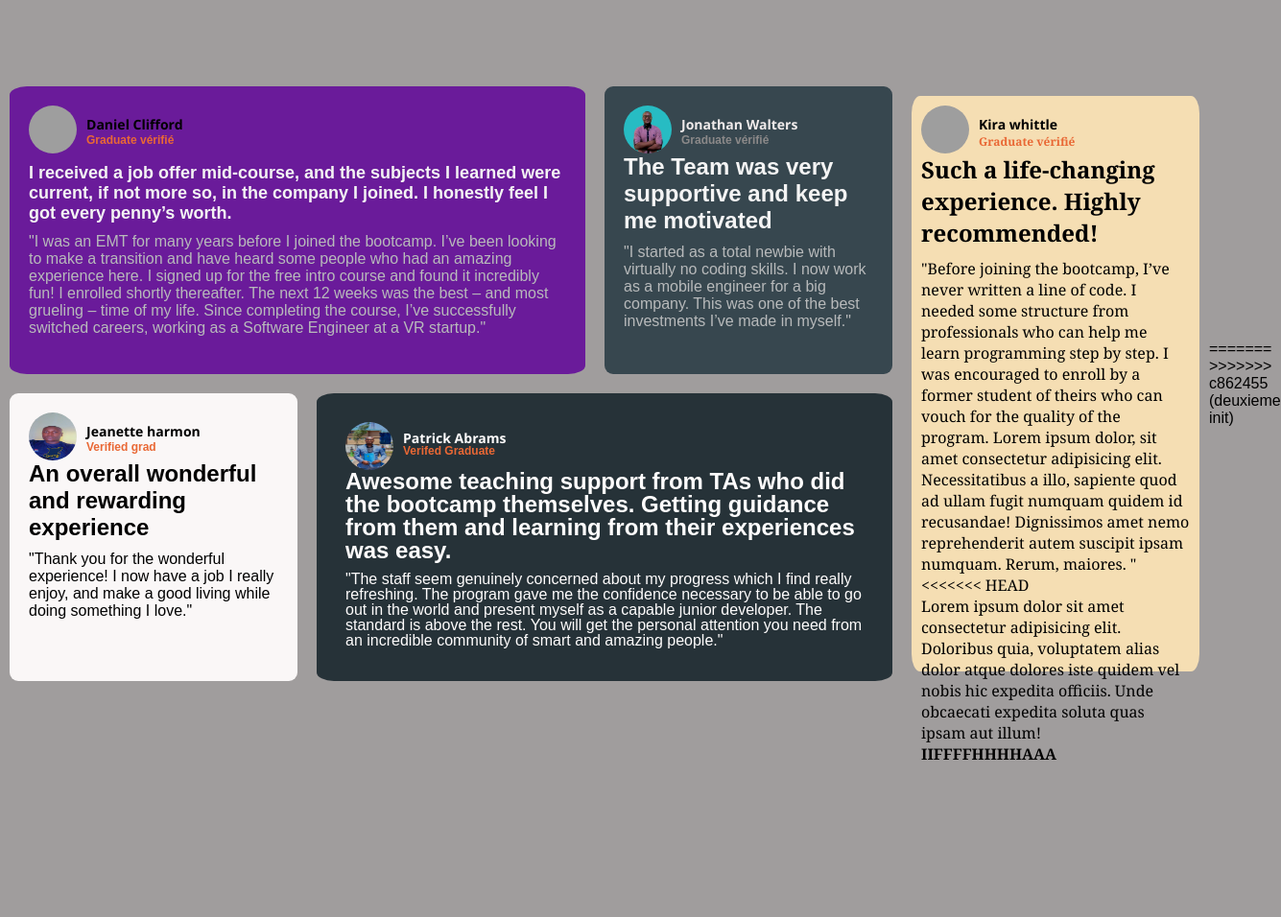
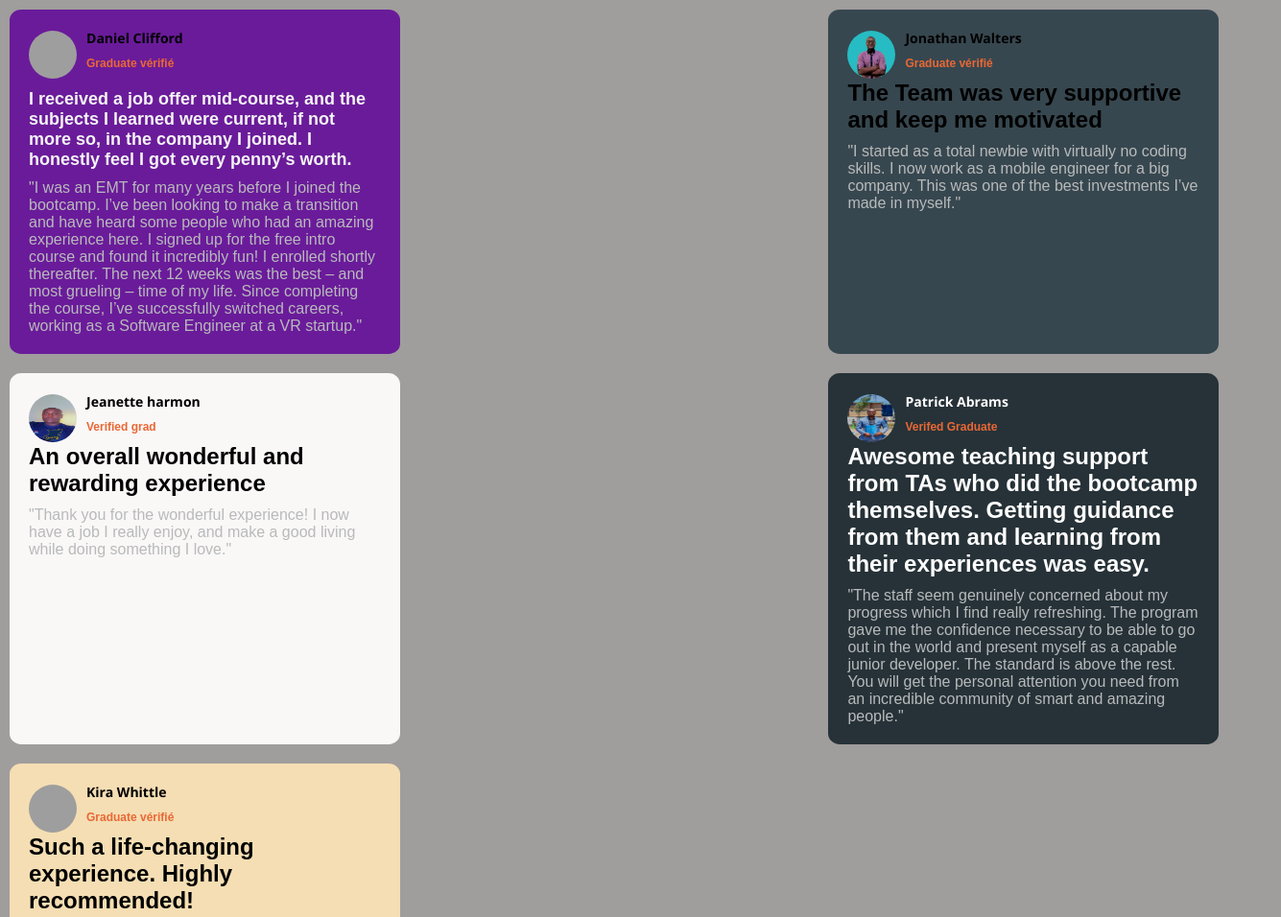
Before and after one commit to Patientkom97/AGENCEMENT, a plain HTML site: page index.html in a window 1280 px wide. Shown: the top 956 px of the page at 96% size, 1335 px wide, since content can reach past the window. Before the commit the page ends 800 px from the top, so only its background shows below. Drawn offline with Linux system fonts and the light colour scheme; grey boxes are pictures that could not be loaded.

Commit message:
Troisième commit

```diff
--- a/index.html
+++ b/index.html
@@ -7,8 +7,6 @@
     <link rel="stylesheet" href="style.css">
 </head>
 <body>
-
-
     <main>
         <div class="CONT1">
             <div class="BOX1">
@@ -18,13 +16,11 @@
                         <h3>Daniel Clifford</h3>
                         <h4>Graduate vérifié</h4>
                     </div>
-
                 </div>
-
                 <h2 class="PARAG1"><strong>I received a job offer mid-course, and the subjects I learned were current, if not more so, in the company I joined. I honestly feel I got every penny’s worth.</strong></h2>
                 <p>"I was an EMT for many years before I joined the bootcamp. I’ve been looking to make a transition and have heard some people who had an amazing experience here. I signed up for the free intro course and found it incredibly fun! I enrolled shortly thereafter. The next 12 weeks was the best – and most grueling – time of my life. Since completing the course, I’ve successfully switched careers, working as a Software Engineer at a VR startup."</p>
             </div>
-                    <div  class="BOX2">
+            <div class="BOX2">
                 <div class="DAN">
                     <img src="/IMG-20241216-WA0006.jpg" alt="Jonathan Walters" width="100px" height="100px">
                     <div class="NAME">
@@ -32,7 +28,7 @@
                         <h4>Graduate vérifié</h4>
                     </div>
                 </div>
-                         <h2 class="STROT"> <strong>The Team was very supportive and keep me motivated </strong></h2>
+                <h2 class="STROT"><strong>The Team was very supportive and keep me motivated</strong></h2>
                 <p>"I started as a total newbie with virtually no coding skills. I now work as a mobile engineer for a big company. This was one of the best investments I’ve made in myself."</p>
             </div>
         </div>
@@ -58,9 +54,7 @@
                 </div>
                 <h2><strong>Awesome teaching support from TAs who did the bootcamp themselves. Getting guidance from them and learning from their experiences was easy.</strong></h2>
                 <p>"The staff seem genuinely concerned about my progress which I find really refreshing. The program gave me the confidence necessary to be able to go out in the world and present myself as a capable junior developer. The standard is above the rest. You will get the personal attention you need from an incredible community of smart and amazing people."</p>
-
             </div>
-
         </div>
     </main>
     <main>
@@ -68,25 +62,14 @@
             <div class="DAN">
                 <img src="IMG_20241126_100242_DRO.jpg" alt="" width="100px" height="100px">
                 <div class="NAME">
-                <h3 >Kira whittle</h3>
+                    <h3>Kira Whittle</h3>
                     <h4>Graduate vérifié</h4>
-
                 </div>
             </div>
             <h2><strong>Such a life-changing experience. Highly recommended!</strong></h2>
             <p>"Before joining the bootcamp, I’ve never written a line of code. I needed some structure from professionals who can help me learn programming step by step. I was encouraged to enroll by a former student of theirs who can vouch for the quality of the program.
-               Lorem ipsum dolor, sit amet consectetur adipisicing elit. Necessitatibus a illo, sapiente quod ad ullam fugit numquam quidem id recusandae! Dignissimos amet nemo reprehenderit autem suscipit ipsam numquam. Rerum, maiores. "</p>
-<<<<<<< HEAD
-               <p class="P2">Lorem ipsum dolor sit amet consectetur adipisicing elit. Doloribus quia, voluptatem alias dolor atque dolores iste quidem vel nobis hic expedita officiis. Unde obcaecati expedita soluta quas ipsam aut illum!</p>
-    <h4><strong>IIFFFFHHHHAAA</strong></h4>
+            Lorem ipsum dolor, sit amet consectetur adipisicing elit. Necessitatibus a illo, sapiente quod ad ullam fugit numquam quidem id recusandae! Dignissimos amet nemo reprehenderit autem suscipit ipsam numquam. Rerum, maiores."</p>
         </div>
     </main>
-
-=======
-     </div>
-       </main>
-
-
->>>>>>> c862455 (deuxieme init)
 </body>
 </html>
--- a/style.css
+++ b/style.css
@@ -6,143 +6,87 @@
 }
 body {
     display: flex;
-    ;
+    flex-direction: column;
     align-items: center;
     min-height: 100vh;
     background-color: #a09d9d;
     font-family: Arial, sans-serif;
     text-align: start;
-    width: 0;
-    height: 100vh;
 }
-  .PARAG1{
+main {
+    width: 100%;
+}
+.PARAG1 {
     margin-top: 0;
     color: #f4f4f4;
     font-size: 18px;
     margin-top: 10px;
 }
-  .CONT1{
+.CONT1, .CONT2 {
     display: flex;
+    flex-wrap: wrap;
     justify-content: space-around;
-
 }
- .BOX1{
+.BOX1, .BOX2, .BOX3, .BOX4, .BOX5 {
     background-color: #6a1b9a;
-    width: 600px;
-    height: 300px;
-    padding: 20px;
-    margin: 10px;
-    border-radius: 3%;
-
- }
- .TGRA{
-    color: #f4f4f4;
-     }
-.BOX1 h3{
-    color: #000;
-}
-.BOX1 p{
-    color: rgb(184, 186, 187);
-    margin-top: 10px;
-}
-.BOX1 img{
-   border-radius: 50%;
-   width: 50px;
-   height: 50px;
-
-}
-.DAN{
-   display: flex;
-}
-.NAME{ margin-top: 10px;
-   margin-left: 10px;
-font-size: 12px;}
-.NAME h3{
-   font-family: 'Segoe UI', Tahoma, Geneva, Verdana, sans-serif;
-}
-.NAME h4{
-   color: #e96835;
-}
- .BOX2{
-    background-color:#37474f;
-    width: 300px;
-    height: 300px;
+    width: 100%;
+    max-width: 600px;
     padding: 20px;
     margin: 10px;
     border-radius: 3%;
 }
- .BOX2 img{
+.BOX1 {
+    background-color: #6a1b9a;
+}
+.BOX2 {
+    background-color: #37474f;
+}
+.BOX3 {
+    background-color: #faf7f7;
+}
+.BOX4 {
+    background-color: #263238;
+    color: #fffdfd;
+}
+.BOX5 {
+    background-color: wheat;
+}
+.DAN {
+    display: flex;
+    align-items: center;
+}
+.NAME {
+    margin-left: 10px;
+    font-size: 12px;
+}
+.NAME h3 {
+    font-family: 'Segoe UI', Tahoma, Geneva, Verdana, sans-serif;
+}
+.NAME h4 {
+    color: #e96835;
+}
+h2, h3, h4 {
+    margin-bottom: 10px;
+}
+p {
+    margin-top: 10px;
+    color: rgb(184, 186, 187);
+}
+.BOX1 img, .BOX2 img, .BOX3 img, .BOX4 img, .BOX5 img {
     border-radius: 50%;
     width: 50px;
     height: 50px;
 }
-
- .STROT{
-    color: #f4f4f4;
+@media (min-width: 601px) {
+    .CONT1, .CONT2 {
+        justify-content: space-between;
     }
-
-
- .BOX2 h3{
-    color: #f0ebeb;
+    .BOX1, .BOX2, .BOX3, .BOX4, .BOX5 {
+        width: calc(50% - 20px);
     }
- .BOX2 h4{
-    color: #8b8989;
-    font-size: 6;
 }
- .BOX2 p{
-    color: rgb(184, 186, 187);
-    margin-top: 10px;}
- .BOX3{
-    background-color: #faf7f7;
-    width: 300px;;
-    height: 300px;
-    padding: 20px;
-    margin: 10px;
-    border-radius: 3%;
+@media (min-width: 1024px) {
+    .BOX1, .BOX2, .BOX3, .BOX4, .BOX5 {
+        width: calc(33.33% - 20px);
     }
- .BOX3 h2{
-   margin-bottom: 10px;
 }
- .BOX3 img{
-   border-radius: 50%;
-   width: 50px;
-   height: 50px;
- }
-.BOX4{
-    background-color:#263238 ;
-    color: #fffdfd;
-    width: 600px;
-    height: 300px;
-    line-height: 1;
-    padding: 30px;
-    margin: 10px;
-    border-radius: 3%;
-}
-.BOX4 img{
-   border-radius: 50%;
-   width: 50px;
-   height: 50px;
-}
-.BOX4 h2{
-   margin-bottom: 10px;
-}
-.CONT2{
-    display: flex;
-}
-.BOX5{
-    background-color: wheat;
-    width: 300px;
-    height: 600px;
-    padding: 10px;
-    border-radius: 3%;
-    margin: 10px;
-    font-family:Cambria, Cochin, Georgia, Times, 'Times New Roman', serif;
-}
-.BOX5 img{
-   border-radius: 50%;
-   width: 50px;
-   height: 50px;
-}
-.BOX5 h2{
-   margin-bottom: 10px;
-}
```
Lines whose indentation alone changed are shown as unchanged.
